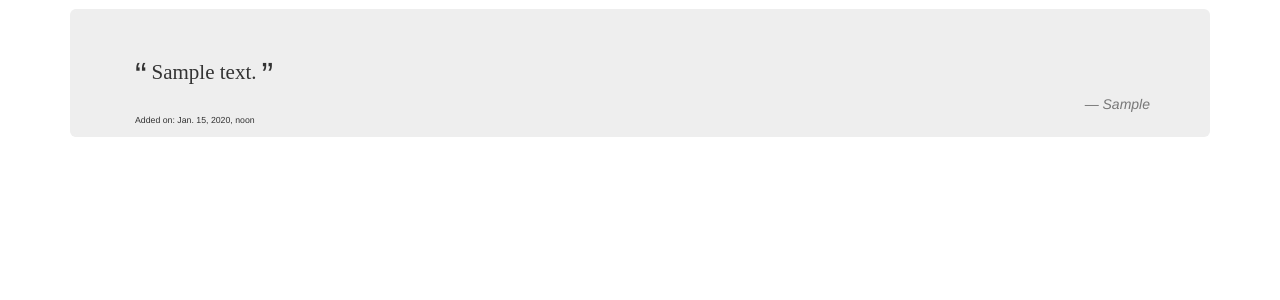
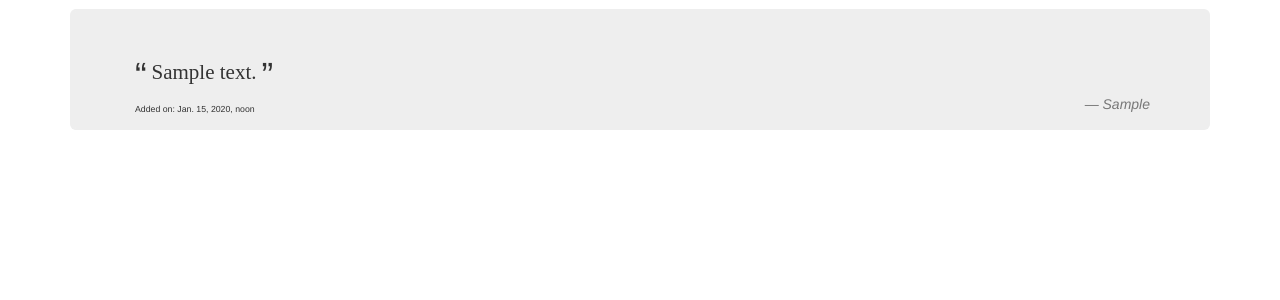
Before and after one commit to mahmoudhossam/quotes, a Django app: template webapp/templates/quote.html in a window 1280 px wide. Shown: the part 133-433 px from the top of the page. Run offline with Django 3.2, Linux system fonts and the light colour scheme; the template is opened without the code that fills it: values that come from a table or form of the project are taken from there, others are empty; tables that the repository leaves empty hold one stand-in row (values such as "Sample post"); parts of the project's set-up code (start-up, migrations or seed data) failed here and were passed over; some libraries are stand-ins or nearby versions; some web fonts are replaced.

Commit message:
Better permalink positioning

```diff
--- a/webapp/templates/index.html
+++ b/webapp/templates/index.html
@@ -13,10 +13,8 @@
             <pre>{{ quote.quote_text }}</pre>
             <div class="quote-mark quote-end">&#8221;</div>
         </div>
-    <small><cite>{{ quote.quote_source }}</cite></small>
-    <div class="quote-date">
-            <a href="{% url "webapp:view_single" quote.pk %}">Added on: {{ quote.added_on.date }}</a>
-    </div>
+        <span class="quote-date"><a href="{% url "webapp:view_single" quote.pk %}">Added on: {{ quote.added_on.date }}</a></span>
+        <small><cite>{{ quote.quote_source }}</cite></small>
     </blockquote>
     {% empty %}
         <p>Nothing to see here, would you like to <a href="{% url 'webapp:add' %}">add one</a>?</p>
--- a/webapp/templates/quote.html
+++ b/webapp/templates/quote.html
@@ -15,9 +15,7 @@
                 <pre>{{ quote.quote_text }}</pre>
                 <div class="quote-mark quote-mark-end">&#8221;</div>
             </div>
-        <small><cite>{{ quote.quote_source }}</cite></small>
-        <div class="quote-date">
-                Added on: {{quote.added_on}}
-        </div>
-        </blockquote>
+           <span class="quote-date">Added on: {{quote.added_on}}</span>
+           <small><cite>{{ quote.quote_source }}</cite></small>
+       </blockquote>
 {% endblock %}
```
